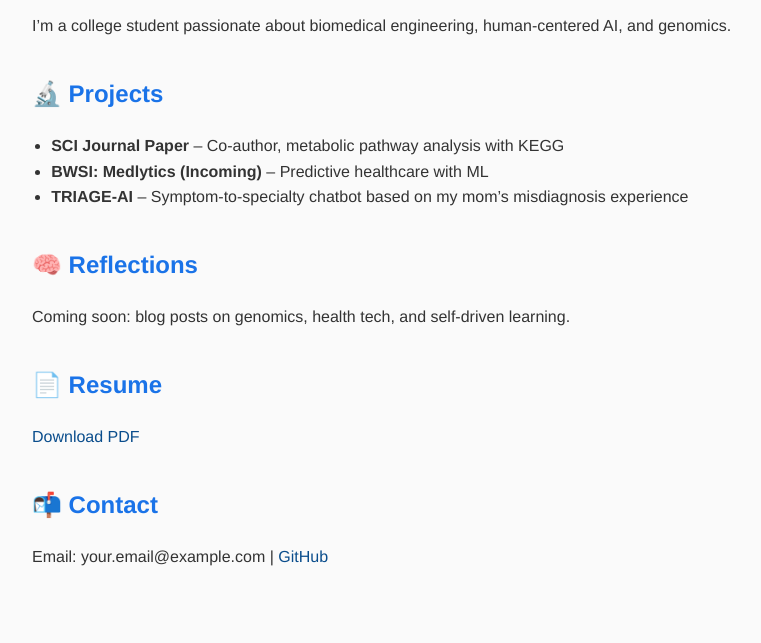
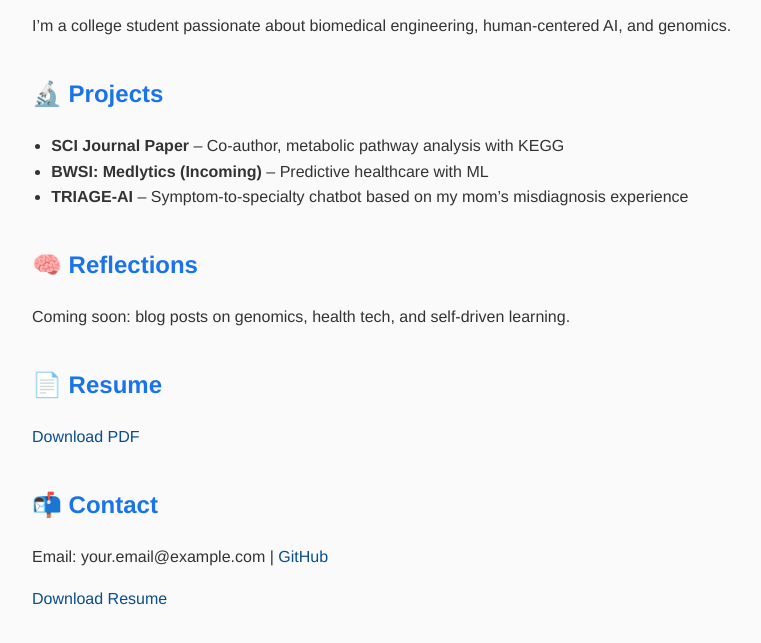
Before and after one commit to chenluyu-tt/chenluyu-tt.github.io, a plain HTML site: page index.html in a window 1280 px wide. Shown: the part 99-742 px from the top of the page, without its empty margins (258-1019 px from the left). Drawn offline with Linux system fonts and the light colour scheme.

Commit message:
Update index.html

```diff
--- a/index.html
+++ b/index.html
@@ -27,3 +27,4 @@
   <p>Email: your.email@example.com | <a href="https://github.com/chenluyu-tt">GitHub</a></p>
 </body>
 </html>
+  <a href="Brigitta_Resume.pdf" target="_blank">Download Resume</a>
```
